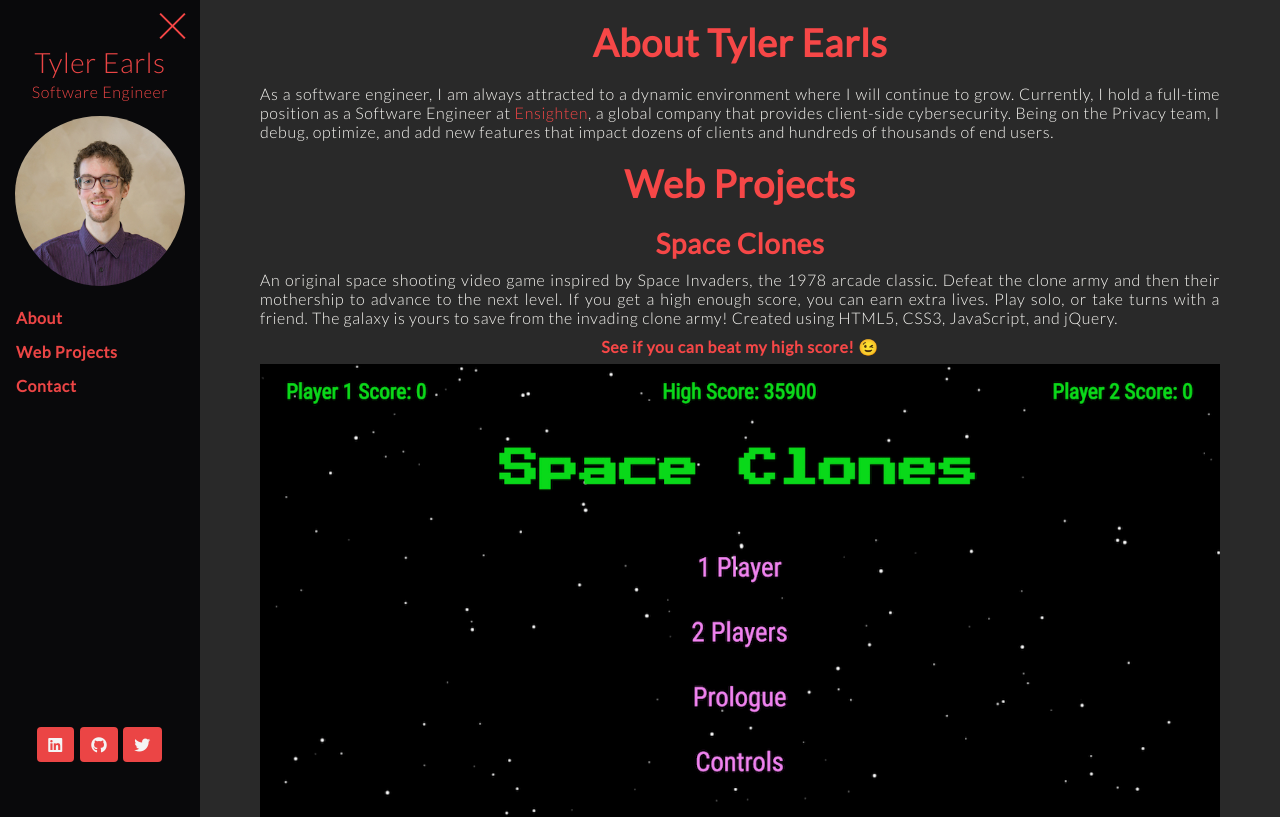
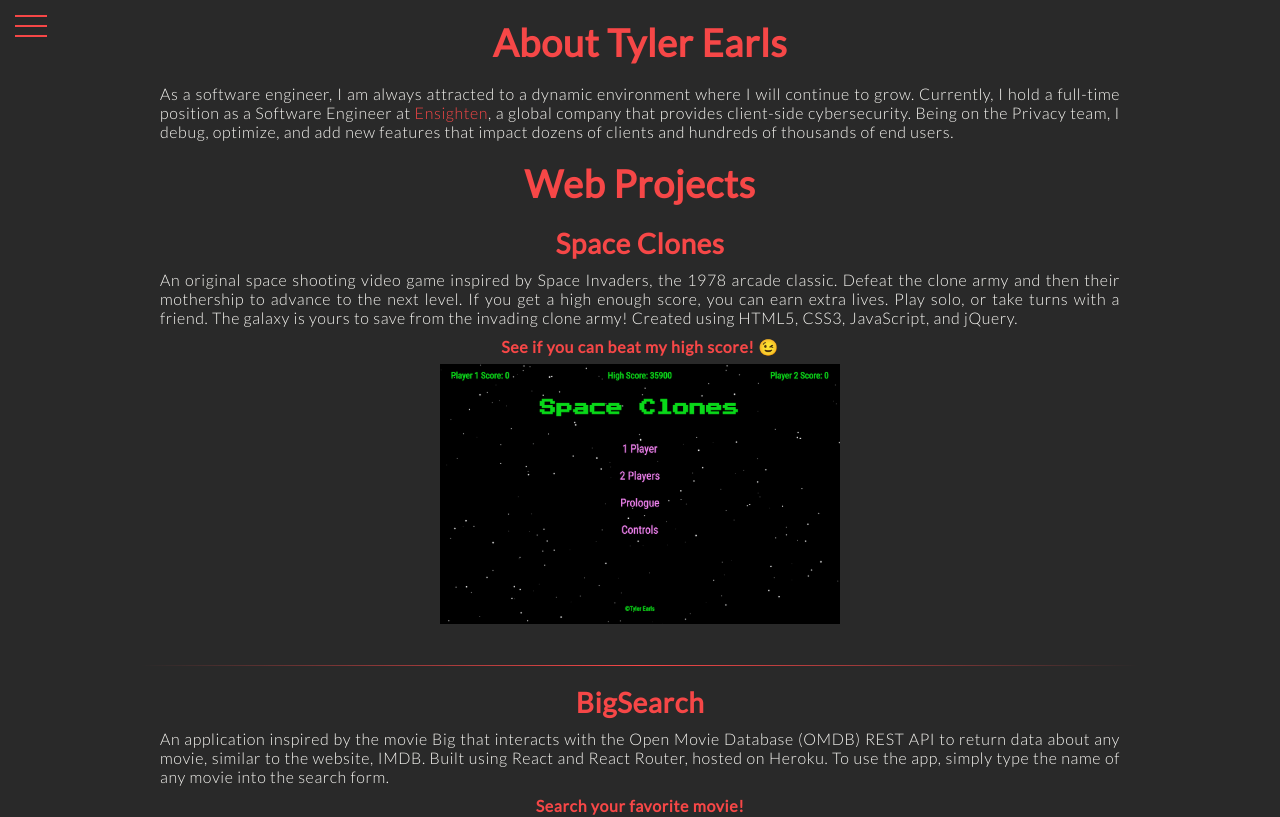
Before and after one commit to taearls/portfolio-nuxt, a Vue app: page / in a window 1280 px wide. Shown: the top 817 px of the page. Built offline with nearby package versions, Linux system fonts and the light colour scheme.

Commit message:
make site styles more responsive

```diff
--- a/public/index.html
+++ b/public/index.html
@@ -28,7 +28,7 @@
         "name": "Tyler Earls",
         "jobTitle": "Software Engineer",
         "email": "tyler.a.earls@gmail.com",
-        "url": "http://www.tylerearls.com"
+        "url": "https://www.tylerearls.com"
       }
     </script>
   </head>
--- a/src/App.vue
+++ b/src/App.vue
@@ -32,7 +32,7 @@ export default {
   data() {
     return {
       // onLandingPage: true,
-      navActive: true
+      navActive: false
     }
   },
   components: {
--- a/src/components/body/Contact.vue
+++ b/src/components/body/Contact.vue
@@ -36,6 +36,7 @@
 
                 <div style="margin: 0;">
                     <error-message
+                        id="recaptcha-error"
                         successMessage="Thank you. I look forward to working with you!"
                         :errorPresent="saveDisabled"
                         :errorMessage="getErrorMessage()"></error-message>
@@ -128,7 +129,7 @@ export default {
 }
 </script>
 
-<style lang="scss" scoped>
+<style lang="scss">
 @import 'src/scss/global.scss';
 h2 {
     font-weight: bold;
@@ -136,7 +137,7 @@ h2 {
 form {
     display: block;
     appearance: none;
-    max-width: calc(100vw - #{$navWidth} - 40px);
+    // max-width: calc(100vw - #{$navWidth} - 40px);
 }
 fieldset {
     border: none;
@@ -257,4 +258,12 @@ input {
         margin-top: 5px;
     }
 }
+#recaptcha-error .error-message {
+    overflow-wrap: break-word;
+}
+@media (max-width: 460px) {
+    #recaptcha-error .error-message {
+        margin-bottom: 20px;
+    }
+}
 </style>
--- a/src/components/body/WebProject.vue
+++ b/src/components/body/WebProject.vue
@@ -63,7 +63,7 @@ h1 {
 }
 .portfolio-screenshot {
     margin: 7px auto;
-    max-width: calc(100vw - #{$navWidth} - 40px);
+    // max-width: calc(100vw - #{$navWidth} - 40px);
     height: auto;
     display: block;
 }
--- a/src/components/navigation/NavToggle.vue
+++ b/src/components/navigation/NavToggle.vue
@@ -22,7 +22,7 @@
 export default {
     data() {
         return {
-            toggleActive: true,
+            toggleActive: false,
             hoverClass: false
         }
     },
@@ -43,7 +43,7 @@ export default {
     border: none;
     position: fixed;
     top: 10px;
-    left: 15px;
+    left: 10px;
     transition: left 500ms $easing;
     z-index: 1000;
     padding: 5px;
@@ -52,7 +52,7 @@ export default {
     opacity: 1;
     cursor: pointer;
     div {
-        width: 35px;
+        width: 32px;
         height: 2px;
         margin-bottom: 8px;
         background-color: $red;
@@ -77,4 +77,13 @@ export default {
     background-color: $lightblue !important;
     transition: 0.2s ease;
 }
+@media (max-width: 460px) {
+    #custom-toggler {
+        left: 5px;
+        div {
+            width: 27px;
+        }
+    }
+
+}
 </style>
--- a/src/scss/global.scss
+++ b/src/scss/global.scss
@@ -38,7 +38,7 @@ section {
         color: $softwhite;
     }
     img {
-        width: 75vw;
+        max-width: 400px;
         &:hover {
             opacity: 0.7;
             transition: 0.09s linear;
@@ -58,6 +58,7 @@ h1 {
 }
 h2 {
     font-size: 28px;
+    font-weight: bold;
 }
 h6 {
     color: $softwhite;
@@ -91,8 +92,12 @@ h6 {
         h2 {
             font-size: 22px;
         }
+        img {
+            max-width: 250px;
+        }
     }
     #title {
         font-size: 22px;
     }
+
 }
```
